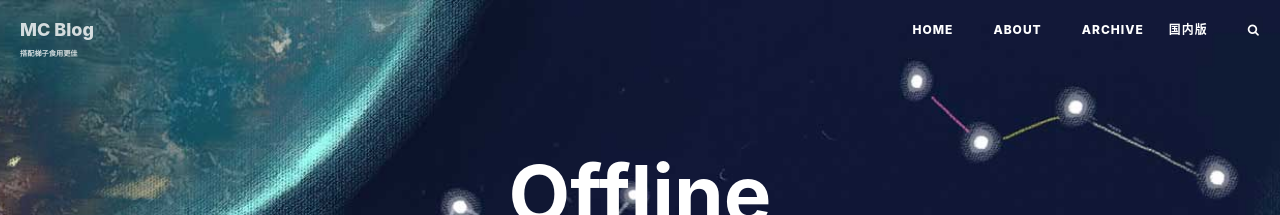
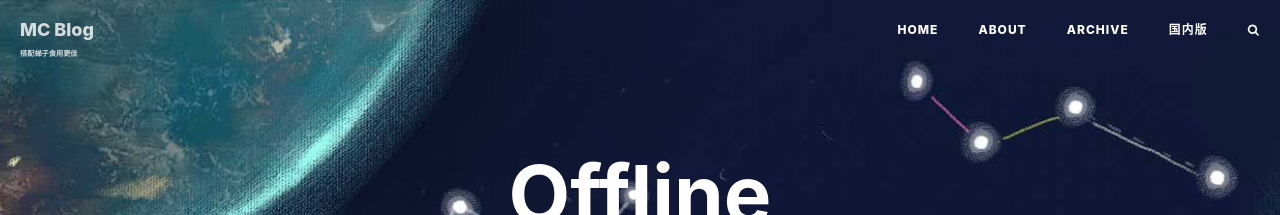
Before and after one commit to MessiahChen/MessiahChen.github.io, a Jekyll site: the page built from offline.html, in a window 1280 px wide. Shown: the top 215 px of the page. Built offline with Jekyll 4.4.1, drawn with Linux system fonts in a browser that asks for light colours; nearby versions of some CDN libraries; comment, search, counter and statistics services are not loaded.

Commit message:
移动端样式问题

```diff
--- a/_includes/nav.html
+++ b/_includes/nav.html
@@ -33,7 +33,7 @@
                         {% endif %}
                         {% endfor %}
                         <li>
-                            <a class="navbar-brand" href="https://www.michaelchen1999.gitee.io">国内版</a>
+                            <a href="https://www.michaelchen1999.gitee.io">国内版</a>
                         </li>
                         <li class="search-icon">
                             <a href="javascript:void(0)">
```
